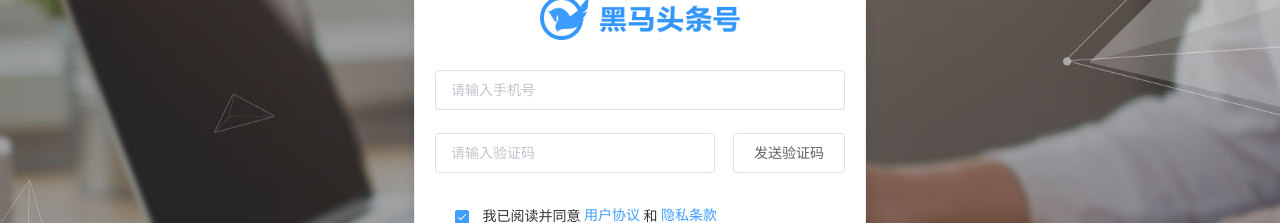
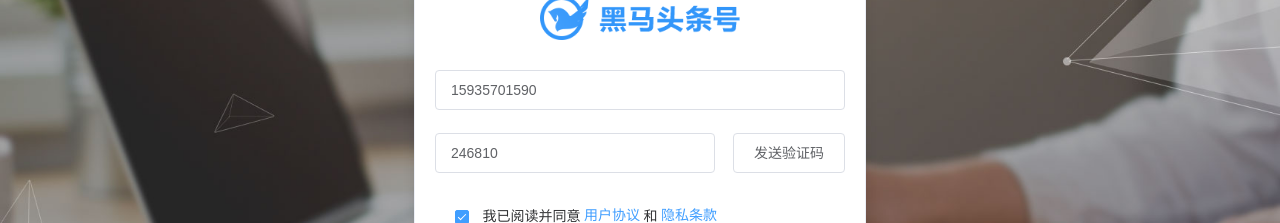
Before and after one commit to zhoujingyidev/hm73-toutiao, a Vue app: page /#/login in a window 1280 px wide. Shown: the part 259-482 px from the top of the page. Built offline with nearby package versions, Linux system fonts and the light colour scheme.

Commit message:
登录校验 和 登录逻辑

```diff
--- a/package.json
+++ b/package.json
@@ -8,6 +8,7 @@
     "lint": "vue-cli-service lint"
   },
   "dependencies": {
+    "axios": "^0.19.0",
     "core-js": "^2.6.5",
     "element-ui": "^2.10.1",
     "less": "^3.9.0",
--- a/src/main.js
+++ b/src/main.js
@@ -3,7 +3,9 @@
 import 'element-ui/lib/theme-chalk/index.css'
 import App from './App.vue'
 import router from '@/router'
+import axios from 'axios'
 
+Vue.prototype.$http = axios
 Vue.use(ElementUI)
 Vue.config.productionTip = false
 // 职责1：依赖项目需要的资源（js模块，css资源）
--- a/src/views/login/index.vue
+++ b/src/views/login/index.vue
@@ -4,12 +4,12 @@
     <el-card class="login-box">
       <img src="../../assets/images/logo_index.png" />
 
-      <el-form>
-        <el-form-item>
-          <el-input placeholder="请输入手机号"></el-input>
+      <el-form ref="loginForm" status-icon :model="loginForm" :rules="loginRules">
+        <el-form-item prop="mobile">
+          <el-input v-model="loginForm.mobile" placeholder="请输入手机号"></el-input>
         </el-form-item>
-        <el-form-item>
-          <el-input placeholder="请输入验证码" style="width:280px"></el-input>
+        <el-form-item prop="code ">
+          <el-input v-model="loginForm.code" placeholder="请输入验证码" style="width:280px"></el-input>
           <el-button style="float:right">发送验证码</el-button>
         </el-form-item>
         <el-form-item>
@@ -19,7 +19,7 @@
           <el-link class="login-link" type="primary" :underline="false">隐私条款</el-link>
         </el-form-item>
         <el-form-item>
-          <el-button style="width:100%" type="primary">登 录</el-button>
+          <el-button style="width:100%" type="primary" @click="login()">登 录</el-button>
         </el-form-item>
       </el-form>
     </el-card>
@@ -29,8 +29,58 @@
 <script>
 export default {
   data () {
+    // 校验手机号的
+    const checkMobile = (rule, value, callback) => {
+      // 校验逻辑
+      if (/^1[3-9]\d{9}$/.test(value)) {
+        callback()
+      } else {
+        callback(new Error('手机号格式不对'))
+      }
+    }
     return {
+      //表单对应的对象
+      loginForm: {
+        mobile:'15935701590',
+        code:'246810',
+      },
+      //表单的校验规则
+      loginRules: {
+        mobile: [
+          //具体校验的规则
+          { required: true, message: '请输入手机号', trigger: 'blur' },
+          { validator: checkMobile, trigger: 'blur' }
+        ],
+        code: [
+          { required: true, message: '请输入验证码', trigger: 'blur' },
+          { len: 6, message: '必须是6位', trigger: 'blur' }
+        ]
+      },
+      //默认选中复选框
       checked: true
+    }
+  },
+  methods: {
+    login () {
+      //整体表单的校验
+      this.$refs.loginForm.validate((valid) => {
+        if (valid) {
+          //如果校验成功 进行登录
+          this.$http
+            .post(
+              'http://ttapi.research.itcast.cn/mp/v1_0/authorizations',
+              this.loginForm
+            )
+            .then(res => {
+              //res 是响应对象 包含响应数据
+              const data = res.data
+            })
+            .catch(() => {
+              //提示错误
+              this.$message.error('用户名或密码错误')
+            })
+        }
+      })
     }
   }
 }
```
Also changed, not shown: 1 other file (tests, documents, lock files or other folders).
